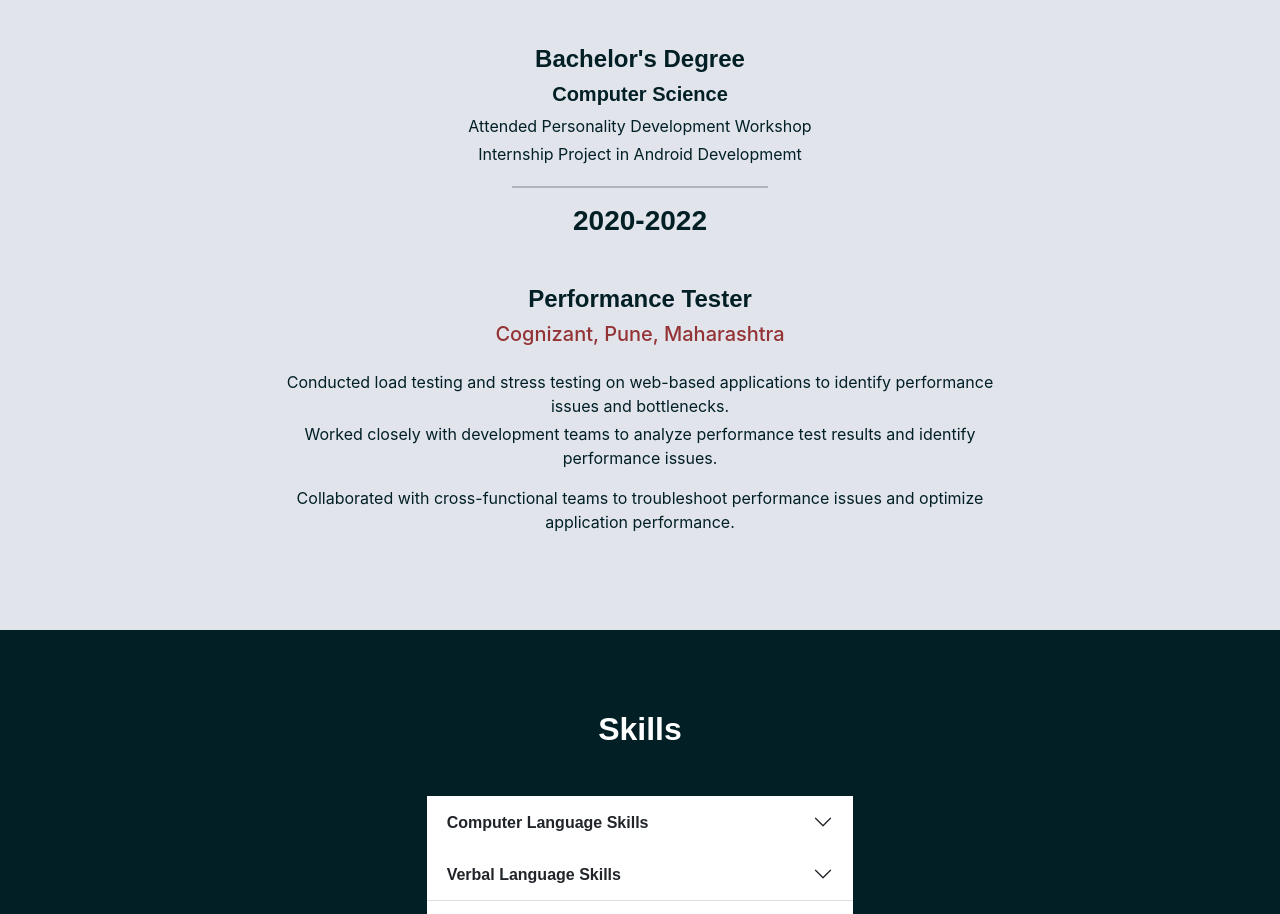
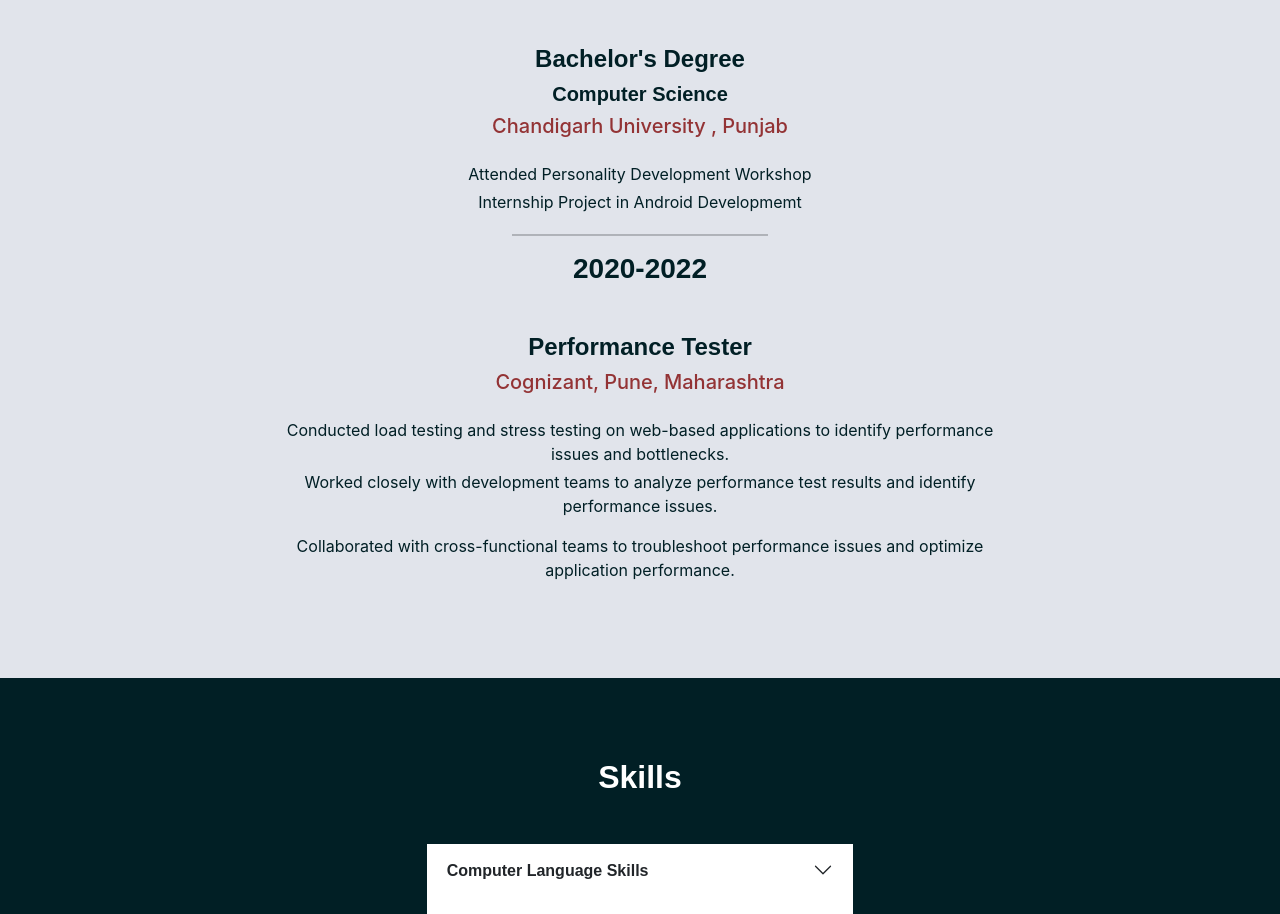
Before and after one commit to surinderKaur123/Resume_website, a plain HTML site: page index.html in a window 1280 px wide. Shown: the part 3348-4262 px from the top of the page. Drawn offline with nearby package versions, Linux system fonts and the light colour scheme; a web font is replaced by a local one.

Commit message:
Update index.html

```diff
--- a/index.html
+++ b/index.html
@@ -94,7 +94,7 @@
           <img src="img/Kiran.jpg" id="profile2" class="mb-5 boxshadow">
           <p class="explain self-intro mb-5 text-center">Objective</p>
           <p class="explain mb-5" style="font-size: 20px;">Highly motivated and dedicated Performance Tester with 3 years of experience in the industry. Skilled in conducting load testing, stress testing, and other types of performance testing to identify performance issues and optimize application performance. Proficient in using various performance testing tools such as LoadRunner, JMeter.</p>
-
+	<!-- ************************************* inluding link to external websites  ************************************************-->
           <a href="https://github.com/surinderKaur123"><i class="fab fa-github-square"></i></a>
           <a href="https://www.linkedin.com/in/surinder-kaur-10/"><i class="fab fa-linkedin"></i></a>
           <div class="container-fluid empty section3">
@@ -298,7 +298,7 @@ and Database Development</h5>
 
         <h4 class="features">Bachelor's Degree </h4>
         <h5 class="features">Computer Science</h4>
-          <!-- <h5 class="mb-4"><a href="https://www.cuchd.in/" class="referencePage"> Chandigarh University , Punjab</a></h5>  -->
+          <h5 class="mb-4"><a href="https://www.cuchd.in/" class="referencePage"> Chandigarh University , Punjab</a></h5>
 
           <p class="mb-1">Attended Personality Development Workshop</p>
           <p class="mb-1">Internship Project in Android Developmemt</p>
```
